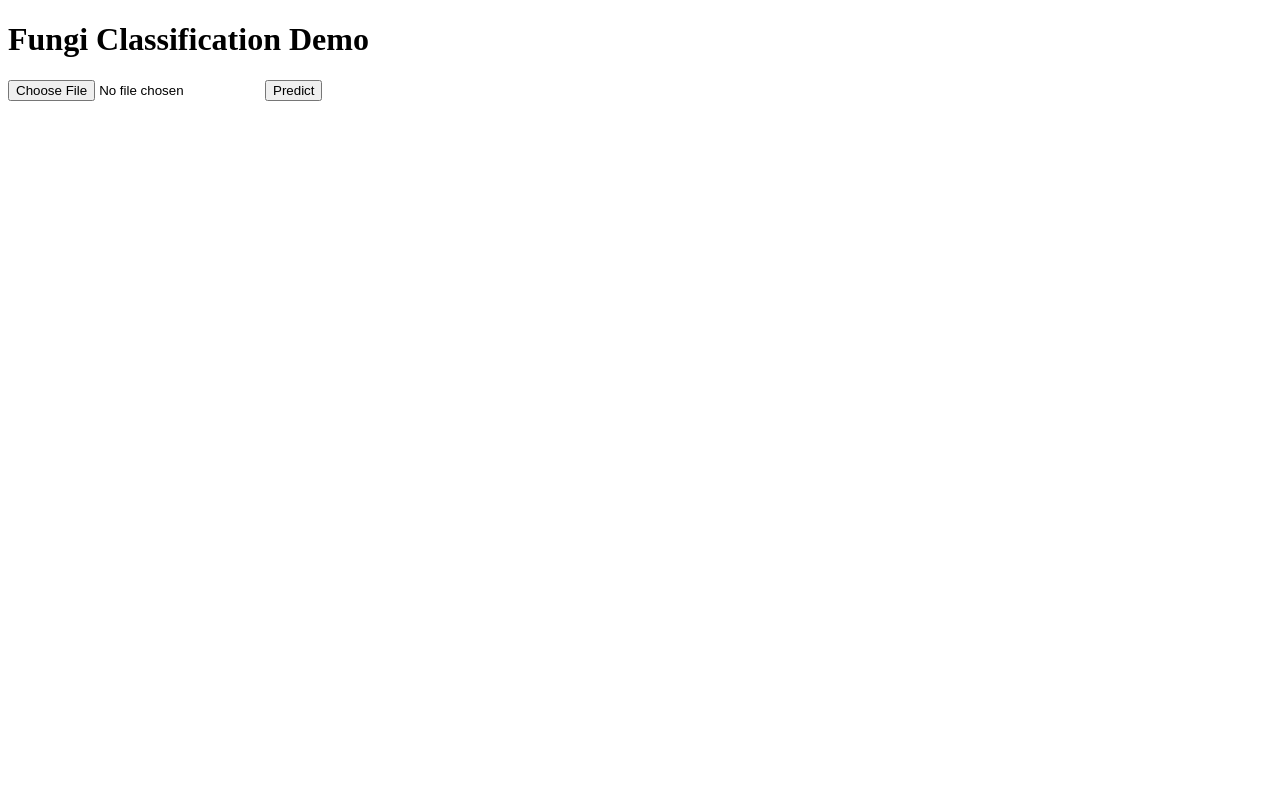
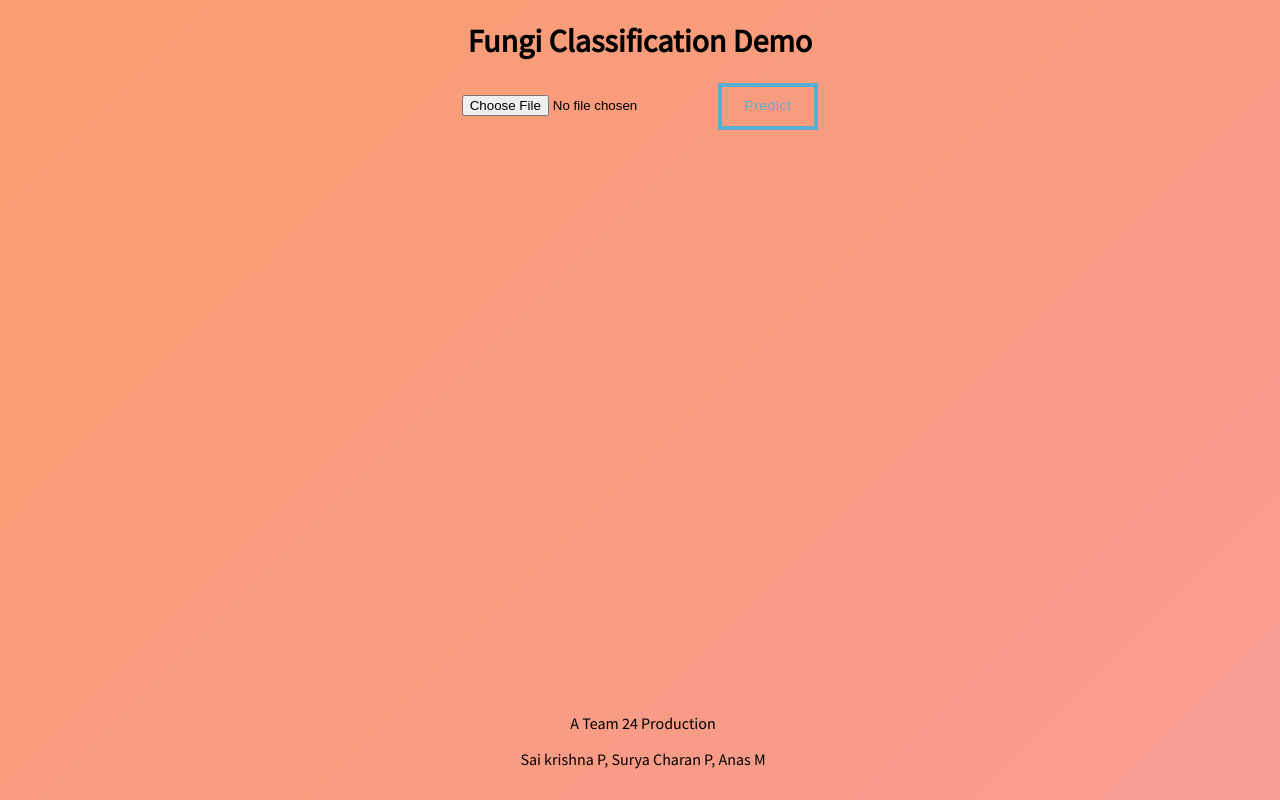
Before and after one commit to AnorakArturo/CIP, a website: page templates/index.html in a window 1280 px wide. Drawn offline with Linux system fonts and the light colour scheme.

Commit message:
Web and minor addition
Added CSS, added class prediction certainity to notebook output

```diff
--- a/templates/index.html
+++ b/templates/index.html
@@ -1,14 +1,20 @@
 <!DOCTYPE html>
 <html>
+
 <head>
   <meta charset="UTF-8">
   <title>Fungi Classification Demo</title>
-</head>
+  <meta name="viewport" content="width=device-width, initial-scale=1.0" />
+  <link rel="stylesheet" href="style.css">
+  <link href="https://fonts.googleapis.com/css2?family=Source+Sans+Pro&display=swap" rel="stylesheet">
+
+
 <body>
+  <div class="gradient-pattern">
     <h1>Fungi Classification Demo</h1>
     <form action="/predict" method="POST" enctype="multipart/form-data">
       <input type="file" name="image">
-    <button type="submit">Predict</button>
+      <button type="submit" class='btn draw-border'>Predict</button>
     </form>
     <div id="prediction"></div>
     <script>
@@ -28,5 +34,11 @@
         predictionDiv.textContent = `Model prediction: ${result.predicted_class}`;
       });
     </script>
+    <footer>
+      <p>A Team 24 Production</p>
+      <p>Sai krishna P, Surya Charan P, Anas M</p>
+    </footer>
+  </div>
 </body>
+
 </html>
--- /dev/null
+++ b/templates/style.css
@@ -0,0 +1,119 @@
+body {
+    margin: auto;
+    display: flex;
+    justify-content: center;
+    /* for horizontal */
+    align-items: center;
+    /* for vertical */
+    height: 100vh;
+    font-family: 'Source Sans Pro', sans-serif;
+    /* font: 1rem 'Roboto', sans-serif; */
+    text-align: center;
+}
+
+/* #wrapper {
+    display: flex;
+    width: 100%;
+    margin: 0 auto;
+    text-align: center;
+    justify-self: center;
+    justify-content: center;
+} */
+
+.gradient-pattern {
+    animation: gradient 4s ease infinite;
+    background-image: linear-gradient(135deg, #FF9D2E, #F39BBB);
+    background-size: 400% 400%;
+    height: 100%;
+    width: 100%;
+}
+
+@keyframes gradient {
+    0% {
+        background-position: 51% 0%;
+    }
+
+    50% {
+        background-position: 50% 100%;
+    }
+
+    100% {
+        background-position: 51% 0%;
+    }
+}
+
+.btn {
+    background: none;
+    border: none;
+    cursor: pointer;
+    line-height: 1.5;
+    padding: 1em 2em;
+    letter-spacing: 0.05rem;
+}
+
+.btn:focus {
+    outline: 2px dotted #55d7dc;
+}
+
+.draw-border {
+    box-shadow: inset 0 0 0 4px #58afd1;
+    color: #58afd1;
+    transition: color 0.25s 0.0833333333s;
+    position: relative;
+}
+
+.draw-border::before,
+.draw-border::after {
+    border: 0 solid transparent;
+    box-sizing: border-box;
+    content: '';
+    pointer-events: none;
+    position: absolute;
+    width: 0;
+    height: 0;
+    top: 0;
+    left: 0;
+}
+
+.draw-border::before {
+    border-bottom-width: 4px;
+    border-right-width: 4px;
+}
+
+.draw-border::after {
+    border-top-width: 4px;
+    border-left-width: 4px;
+}
+
+.draw-border:hover {
+    color: #ffe593;
+}
+
+.draw-border:hover::before,
+.draw-border:hover::after {
+    border-color: #ffe593;
+    transition: border-color 0s, width 0.25s, height 0.25s;
+    width: 100%;
+    height: 100%;
+}
+
+.draw-border:hover::before {
+    transition-delay: 0s, 0s, 0.25s;
+}
+
+.draw-border:hover::after {
+    transition-delay: 0s, 0.25s, 0s;
+}
+
+footer {
+    text-align: center;
+    padding: 3px;
+    color: black;
+    background-blend-mode: color-dodge;
+    position: absolute;
+    left: 0;
+    bottom: 0;
+    height: 100px;
+    width: 100%;
+    overflow: hidden;
+}
```
Also changed, not shown: 1 other file. Lines whose indentation alone changed are shown as unchanged.
